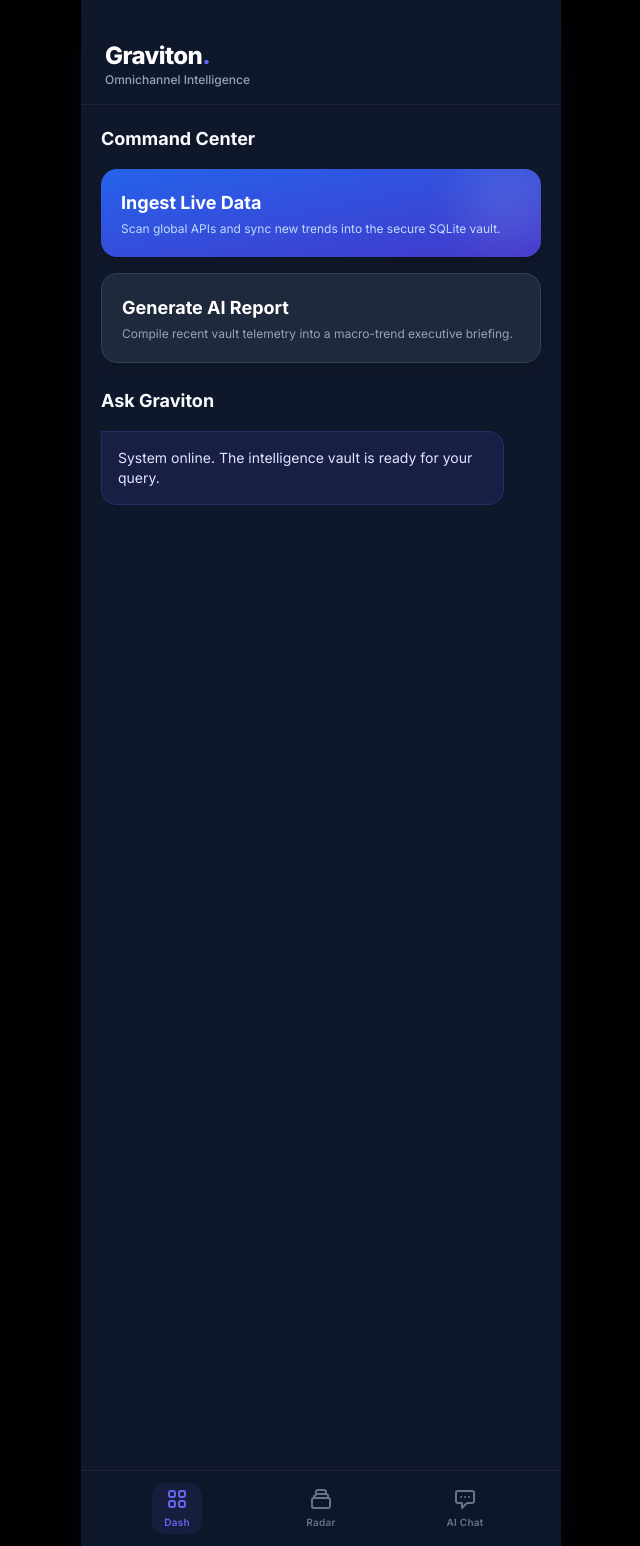
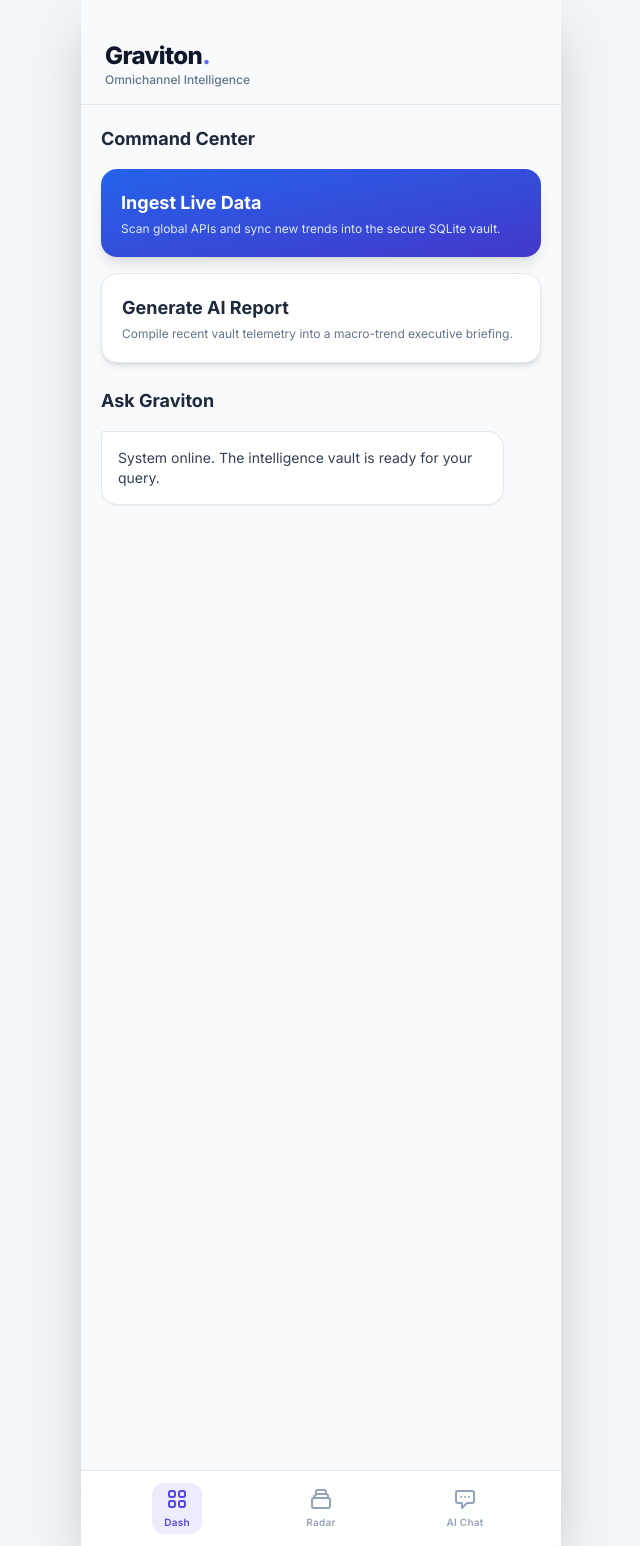
Before and after one commit to shauryasrivastava5357/omni-cloud-node, a Flask app: page / in a window 1280 px wide. Shown: the whole page, without its empty margins (319-959 px from the left). Run offline with Flask 3, Linux system fonts and the light colour scheme; some libraries are stand-ins or nearby versions.

Commit message:
Implemented adaptive light/dark mode based on user OS settings

```diff
--- a/templates/index.html
+++ b/templates/index.html
@@ -5,39 +5,40 @@
     <meta name="viewport" content="width=device-width, initial-scale=1.0, maximum-scale=1.0, user-scalable=no">
     <title>Graviton AI</title>
     <script src="https://cdn.tailwindcss.com"></script>
+    <script>
+        tailwind.config = { darkMode: 'media' } // Automatically reads phone's light/dark setting
+    </script>
     <link href="https://fonts.googleapis.com/css2?family=Inter:wght@400;500;600;700;800&display=swap" rel="stylesheet">
-    <meta name="theme-color" content="#0F172A">
     <style>
-        body { font-family: 'Inter', sans-serif; background-color: #000000; color: #F8FAFC; overflow: hidden; margin: 0; }
-        /* App Container mimics a phone screen on desktop, takes full screen on mobile */
-        .app-container { background-color: #0F172A; max-width: 480px; margin: 0 auto; height: 100vh; display: flex; flex-direction: column; position: relative; }
+        body { font-family: 'Inter', sans-serif; overflow: hidden; margin: 0; }
+        .app-container { max-width: 480px; margin: 0 auto; height: 100vh; display: flex; flex-direction: column; position: relative; }
         .content-area { flex: 1; overflow-y: auto; padding: 20px 20px 100px 20px; scroll-behavior: smooth; }
         ::-webkit-scrollbar { display: none; }
 
-        /* Premium Glassmorphism Navigation */
-        .glass-nav { background: rgba(15, 23, 42, 0.85); backdrop-filter: blur(20px); border-top: 1px solid rgba(255,255,255,0.05); padding-bottom: env(safe-area-inset-bottom); }
-        .tab-btn { color: #64748b; transition: all 0.2s ease; display: flex; flex-direction: column; items-center; justify-center; gap: 4px; }
-        .tab-btn.active { color: #6366f1; }
-        .tab-btn.active .icon-bg { background-color: rgba(99, 102, 241, 0.1); border-radius: 12px; padding: 4px 12px; }
+        /* Glass Navigation adapts to light/dark */
+        .glass-nav { backdrop-filter: blur(20px); padding-bottom: env(safe-area-inset-bottom); }
+        .tab-btn { transition: all 0.2s ease; display: flex; flex-direction: column; align-items: center; justify-content: center; gap: 4px; }
 
-        /* Polished Interactions: Shimmer Loading */
-        .shimmer { background: linear-gradient(90deg, #1e293b 25%, #334155 50%, #1e293b 75%); background-size: 200% 100%; animation: shimmer 1.5s infinite; border-radius: 8px; }
+        /* Shimmer Loading */
+        .shimmer { background: linear-gradient(90deg, #cbd5e1 25%, #e2e8f0 50%, #cbd5e1 75%); background-size: 200% 100%; animation: shimmer 1.5s infinite; border-radius: 8px; }
+        @media (prefers-color-scheme: dark) {
+            .shimmer { background: linear-gradient(90deg, #1e293b 25%, #334155 50%, #1e293b 75%); }
+        }
         @keyframes shimmer { 0% { background-position: -200% 0; } 100% { background-position: 200% 0; } }
 
-        /* View transitions */
         .view-section { display: none; animation: fadeIn 0.2s ease-in-out; }
         .view-section.active { display: block; }
         @keyframes fadeIn { from { opacity: 0; transform: translateY(5px); } to { opacity: 1; transform: translateY(0); } }
     </style>
 </head>
-<body>
+<body class="bg-slate-100 dark:bg-[#000000] text-slate-900 dark:text-slate-50">
 
-<div class="app-container shadow-2xl shadow-indigo-900/20">
+<div class="app-container bg-slate-50 dark:bg-[#0F172A] shadow-2xl">
 
     <!-- HEADER -->
-    <div class="pt-10 pb-4 px-6 border-b border-white/5 bg-[#0F172A] z-10 sticky top-0">
-        <h1 class="text-2xl font-extrabold text-white tracking-tight">Graviton<span class="text-indigo-500">.</span></h1>
-        <p class="text-slate-400 text-xs font-medium">Omnichannel Intelligence</p>
+    <div class="pt-10 pb-4 px-6 border-b border-slate-200 dark:border-white/5 bg-slate-50 dark:bg-[#0F172A] z-10 sticky top-0">
+        <h1 class="text-2xl font-extrabold tracking-tight text-slate-900 dark:text-white">Graviton<span class="text-indigo-500">.</span></h1>
+        <p class="text-slate-500 dark:text-slate-400 text-xs font-medium">Omnichannel Intelligence</p>
     </div>
 
     <!-- MAIN CONTENT AREA -->
@@ -45,46 +46,42 @@
 
         <!-- VIEW 1: DASHBOARD -->
         <div id="view-dashboard" class="view-section active">
-            <h2 class="text-lg font-bold mb-4">Command Center</h2>
+            <h2 class="text-lg font-bold mb-4 text-slate-800 dark:text-slate-100">Command Center</h2>
 
             <div class="grid grid-cols-1 gap-4 mb-6">
                 <!-- Action Card 1 -->
                 <button onclick="runIngestion()" class="bg-gradient-to-br from-blue-600 to-indigo-700 p-5 rounded-2xl text-left shadow-lg relative overflow-hidden group active:scale-95 transition-transform">
-                    <div class="absolute top-0 right-0 -mt-4 -mr-4 w-24 h-24 bg-white opacity-10 rounded-full blur-xl group-hover:opacity-20 transition-opacity"></div>
                     <h3 class="text-white font-bold text-lg mb-1">Ingest Live Data</h3>
-                    <p class="text-blue-200 text-xs line-clamp-2">Scan global APIs and sync new trends into the secure SQLite vault.</p>
+                    <p class="text-blue-100 text-xs line-clamp-2">Scan global APIs and sync new trends into the secure SQLite vault.</p>
                 </button>
 
                 <!-- Action Card 2 -->
-                <button onclick="runAIReport()" class="bg-[#1E293B] border border-slate-700 p-5 rounded-2xl text-left shadow-lg active:scale-95 transition-transform">
-                    <h3 class="text-white font-bold text-lg mb-1">Generate AI Report</h3>
-                    <p class="text-slate-400 text-xs line-clamp-2">Compile recent vault telemetry into a macro-trend executive briefing.</p>
+                <button onclick="runAIReport()" class="bg-white dark:bg-[#1E293B] border border-slate-200 dark:border-slate-700 p-5 rounded-2xl text-left shadow-md active:scale-95 transition-transform">
+                    <h3 class="text-slate-800 dark:text-white font-bold text-lg mb-1">Generate AI Report</h3>
+                    <p class="text-slate-500 dark:text-slate-400 text-xs line-clamp-2">Compile recent vault telemetry into a macro-trend executive briefing.</p>
                 </button>
             </div>
 
-            <div id="dashboard-output" class="bg-[#0B1120] rounded-xl p-4 font-mono text-xs text-indigo-300 hidden border border-indigo-500/20 whitespace-pre-wrap"></div>
+            <div id="dashboard-output" class="bg-slate-100 dark:bg-[#0B1120] rounded-xl p-4 font-mono text-xs text-indigo-700 dark:text-indigo-300 hidden border border-indigo-200 dark:border-indigo-500/20 whitespace-pre-wrap"></div>
         </div>
 
-        <!-- VIEW 2: DISCOVERY FEED (Rich Cards) -->
+        <!-- VIEW 2: DISCOVERY FEED -->
         <div id="view-feed" class="view-section">
-            <h2 class="text-lg font-bold mb-4">Live Radar</h2>
-            <div id="feed-container" class="flex flex-col gap-4">
-                <!-- Data will inject here -->
-            </div>
+            <h2 class="text-lg font-bold mb-4 text-slate-800 dark:text-slate-100">Live Radar</h2>
+            <div id="feed-container" class="flex flex-col gap-4"></div>
         </div>
 
         <!-- VIEW 3: AI CHAT -->
         <div id="view-chat" class="view-section flex flex-col h-full">
-            <h2 class="text-lg font-bold mb-4">Ask Graviton</h2>
+            <h2 class="text-lg font-bold mb-4 text-slate-800 dark:text-slate-100">Ask Graviton</h2>
             <div id="chat-history" class="flex-1 flex flex-col gap-4 mb-4 overflow-y-auto">
-                <!-- Initial System Message -->
-                <div class="bg-indigo-900/30 border border-indigo-500/20 p-4 rounded-2xl rounded-tl-sm w-11/12">
-                    <p class="text-sm text-indigo-100">System online. The intelligence vault is ready for your query.</p>
+                <div class="bg-white dark:bg-indigo-900/30 border border-slate-200 dark:border-indigo-500/20 p-4 rounded-2xl rounded-tl-sm w-11/12 shadow-sm">
+                    <p class="text-sm text-slate-700 dark:text-indigo-100">System online. The intelligence vault is ready for your query.</p>
                 </div>
             </div>
 
             <div class="mt-auto relative">
-                <input type="text" id="chat-input" placeholder="Query the vault..." class="w-full bg-[#1E293B] text-white rounded-full pl-5 pr-12 py-4 text-sm focus:outline-none focus:ring-1 focus:ring-indigo-500 border border-slate-700 placeholder-slate-500 shadow-lg">
+                <input type="text" id="chat-input" placeholder="Query the vault..." class="w-full bg-white dark:bg-[#1E293B] text-slate-900 dark:text-white rounded-full pl-5 pr-12 py-4 text-sm focus:outline-none focus:ring-1 focus:ring-indigo-500 border border-slate-300 dark:border-slate-700 shadow-lg">
                 <button onclick="sendChatMessage()" class="absolute right-2 top-2 bottom-2 bg-indigo-600 hover:bg-indigo-500 text-white rounded-full w-10 h-10 flex items-center justify-center transition-colors">
                     <svg class="w-4 h-4" fill="none" stroke="currentColor" viewBox="0 0 24 24"><path stroke-linecap="round" stroke-linejoin="round" stroke-width="2" d="M14 5l7 7m0 0l-7 7m7-7H3"></path></svg>
                 </button>
@@ -93,23 +90,23 @@
 
     </div>
 
-    <!-- BOTTOM NAVIGATION (App Style) -->
-    <div class="glass-nav absolute bottom-0 w-full px-6 py-3 flex justify-between items-center z-20">
-        <button onclick="switchTab('dashboard')" id="tab-dashboard" class="tab-btn active flex-1 items-center">
+    <!-- BOTTOM NAVIGATION -->
+    <div class="glass-nav bg-white/85 dark:bg-slate-900/85 border-t border-slate-200 dark:border-slate-800 absolute bottom-0 w-full px-6 py-3 flex justify-between items-center z-20">
+        <button onclick="switchTab('dashboard')" id="tab-dashboard" class="tab-btn active flex-1 items-center text-slate-400 dark:text-slate-500">
             <div class="icon-bg flex flex-col items-center">
                 <svg class="w-6 h-6 mb-1" fill="none" stroke="currentColor" viewBox="0 0 24 24"><path stroke-linecap="round" stroke-linejoin="round" stroke-width="2" d="M4 6a2 2 0 012-2h2a2 2 0 012 2v2a2 2 0 01-2 2H6a2 2 0 01-2-2V6zM14 6a2 2 0 012-2h2a2 2 0 012 2v2a2 2 0 01-2 2h-2a2 2 0 01-2-2V6zM4 16a2 2 0 012-2h2a2 2 0 012 2v2a2 2 0 01-2 2H6a2 2 0 01-2-2v-2zM14 16a2 2 0 012-2h2a2 2 0 012 2v2a2 2 0 01-2 2h-2a2 2 0 01-2-2v-2z"></path></svg>
                 <span class="text-[10px] font-semibold tracking-wide">Dash</span>
             </div>
         </button>
 
-        <button onclick="switchTab('feed')" id="tab-feed" class="tab-btn flex-1 items-center">
+        <button onclick="switchTab('feed')" id="tab-feed" class="tab-btn flex-1 items-center text-slate-400 dark:text-slate-500">
             <div class="icon-bg flex flex-col items-center">
                 <svg class="w-6 h-6 mb-1" fill="none" stroke="currentColor" viewBox="0 0 24 24"><path stroke-linecap="round" stroke-linejoin="round" stroke-width="2" d="M19 11H5m14 0a2 2 0 012 2v6a2 2 0 01-2 2H5a2 2 0 01-2-2v-6a2 2 0 012-2m14 0V9a2 2 0 00-2-2M5 11V9a2 2 0 002-2m0 0V5a2 2 0 012-2h6a2 2 0 012 2v2M7 7h10"></path></svg>
                 <span class="text-[10px] font-semibold tracking-wide">Radar</span>
             </div>
         </button>
 
-        <button onclick="switchTab('chat')" id="tab-chat" class="tab-btn flex-1 items-center">
+        <button onclick="switchTab('chat')" id="tab-chat" class="tab-btn flex-1 items-center text-slate-400 dark:text-slate-500">
             <div class="icon-bg flex flex-col items-center">
                 <svg class="w-6 h-6 mb-1" fill="none" stroke="currentColor" viewBox="0 0 24 24"><path stroke-linecap="round" stroke-linejoin="round" stroke-width="2" d="M8 10h.01M12 10h.01M16 10h.01M9 16H5a2 2 0 01-2-2V6a2 2 0 012-2h14a2 2 0 012 2v8a2 2 0 01-2 2h-5l-5 5v-5z"></path></svg>
                 <span class="text-[10px] font-semibold tracking-wide">AI Chat</span>
@@ -119,30 +116,30 @@
 
 </div>
 
+<style>
+    /* Active Tab Colors */
+    .tab-btn.active { color: #4f46e5; }
+    .dark .tab-btn.active { color: #6366f1; }
+    .tab-btn.active .icon-bg { background-color: rgba(79, 70, 229, 0.1); border-radius: 12px; padding: 4px 12px; }
+</style>
+
 <script>
-    // Tab Navigation Logic
     function switchTab(tabId) {
-        // Update Buttons
         document.querySelectorAll('.tab-btn').forEach(btn => btn.classList.remove('active'));
         document.getElementById('tab-' + tabId).classList.add('active');
-
-        // Update Views
         document.querySelectorAll('.view-section').forEach(view => view.classList.remove('active'));
         document.getElementById('view-' + tabId).classList.add('active');
-
-        // Trigger feed fetch if Radar is opened
         if (tabId === 'feed') { loadFeed(); }
     }
 
-    // DASHBOARD FUNCTIONS
     async function runIngestion() {
         const out = document.getElementById('dashboard-output');
         out.classList.remove('hidden');
-        out.innerHTML = '<div class="flex items-center gap-2"><div class="w-2 h-2 bg-indigo-500 rounded-full animate-ping"></div><span>Connecting to global networks...</span></div>';
+        out.innerHTML = '<div class="flex items-center gap-2"><div class="w-2 h-2 bg-indigo-500 rounded-full animate-ping"></div><span>Connecting...</span></div>';
         try {
             const res = await fetch('/trending');
             const data = await res.json();
-            out.innerText = `Success: ${data.message}`;
+            out.innerText = data.message;
         } catch(e) { out.innerText = `Error: ${e.message}`; }
     }
 
@@ -153,63 +150,54 @@
         try {
             const res = await fetch('/summarize');
             const data = await res.json();
-            out.innerHTML = `<span class="text-white font-bold block mb-2">Executive Briefing:</span>${data.ai_macro_analysis}`;
+            out.innerHTML = `<span class="font-bold block mb-2 text-slate-900 dark:text-white">Executive Briefing:</span>${data.ai_macro_analysis}`;
         } catch(e) { out.innerText = `Error: ${e.message}`; }
     }
 
-    // FEED FUNCTION (Rich Cards)
     async function loadFeed() {
         const container = document.getElementById('feed-container');
-        // Inject Skeleton Loaders
-        container.innerHTML = Array(3).fill('<div class="bg-[#1E293B] rounded-2xl p-4 border border-slate-800 h-32 flex flex-col justify-between"><div class="shimmer h-4 w-1/4"></div><div class="shimmer h-5 w-full mt-2"></div><div class="shimmer h-3 w-2/3 mt-auto"></div></div>').join('');
+        container.innerHTML = Array(3).fill('<div class="bg-white dark:bg-[#1E293B] rounded-2xl p-4 border border-slate-200 dark:border-slate-800 h-32 flex flex-col justify-between shadow-sm"><div class="shimmer h-4 w-1/4"></div><div class="shimmer h-5 w-full mt-2"></div><div class="shimmer h-3 w-2/3 mt-auto"></div></div>').join('');
 
         try {
             const res = await fetch('/history');
             const data = await res.json();
 
             if (data.length === 0) {
-                container.innerHTML = '<p class="text-slate-500 text-sm text-center mt-10">Vault is empty. Ingest data from the Dashboard.</p>';
+                container.innerHTML = '<p class="text-slate-500 text-sm text-center mt-10">Vault is empty.</p>';
                 return;
             }
 
             container.innerHTML = data.map(item => {
                 let platform = item.source.split('-')[0].split(' ')[0];
                 return `
-                <div class="bg-[#1E293B] rounded-2xl p-4 border border-slate-800 shadow-lg relative overflow-hidden">
-                    <div class="flex items-center justify-between mb-3">
-                        <span class="px-2 py-1 bg-indigo-500/10 text-indigo-400 text-[10px] font-bold uppercase rounded tracking-wider">${platform}</span>
-                    </div>
-                    <h3 class="font-semibold text-sm mb-2 text-slate-100 leading-snug">${item.title}</h3>
-                    <p class="text-xs text-slate-400 mb-4 line-clamp-2">${item.raw_summary}</p>
-                    <a href="${item.url}" target="_blank" class="w-full flex items-center justify-center gap-2 bg-slate-800 hover:bg-slate-700 text-slate-300 text-xs font-semibold py-3 rounded-xl transition-colors">
-                        View Source
-                        <svg class="w-3 h-3" fill="none" stroke="currentColor" viewBox="0 0 24 24"><path stroke-linecap="round" stroke-linejoin="round" stroke-width="2" d="M10 6H6a2 2 0 00-2 2v10a2 2 0 002 2h10a2 2 0 002-2v-4M14 4h6m0 0v6m0-6L10 14"></path></svg>
+                <div class="bg-white dark:bg-[#1E293B] rounded-2xl p-4 border border-slate-200 dark:border-slate-800 shadow-sm relative overflow-hidden">
+                    <span class="px-2 py-1 bg-indigo-100 dark:bg-indigo-500/10 text-indigo-700 dark:text-indigo-400 text-[10px] font-bold uppercase rounded tracking-wider">${platform}</span>
+                    <h3 class="font-semibold text-sm mt-3 mb-2 text-slate-900 dark:text-slate-100 leading-snug">${item.title}</h3>
+                    <p class="text-xs text-slate-500 dark:text-slate-400 mb-4 line-clamp-2">${item.raw_summary}</p>
+                    <a href="${item.url}" target="_blank" class="w-full flex items-center justify-center gap-2 bg-slate-100 dark:bg-slate-800 hover:bg-slate-200 dark:hover:bg-slate-700 text-slate-700 dark:text-slate-300 text-xs font-semibold py-3 rounded-xl transition-colors">
+                        View Source <svg class="w-3 h-3" fill="none" stroke="currentColor" viewBox="0 0 24 24"><path stroke-linecap="round" stroke-linejoin="round" stroke-width="2" d="M10 6H6a2 2 0 00-2 2v10a2 2 0 002 2h10a2 2 0 002-2v-4M14 4h6m0 0v6m0-6L10 14"></path></svg>
                     </a>
                 </div>`;
             }).join('');
-        } catch(e) { container.innerHTML = `<p class="text-red-400 text-sm">Error loading feed: ${e.message}</p>`; }
+        } catch(e) { container.innerHTML = `<p class="text-red-500 text-sm">Error: ${e.message}</p>`; }
     }
 
-    // CHAT FUNCTION
     async function sendChatMessage() {
         const input = document.getElementById('chat-input');
         const text = input.value.trim();
         if(!text) return;
 
         const history = document.getElementById('chat-history');
-
-        // Append User Message
         history.innerHTML += `
-        <div class="bg-slate-800 p-4 rounded-2xl rounded-tr-sm w-10/12 self-end shadow-md">
-            <p class="text-sm text-white">${text}</p>
+        <div class="bg-indigo-100 dark:bg-slate-800 p-4 rounded-2xl rounded-tr-sm w-10/12 self-end shadow-sm">
+            <p class="text-sm text-slate-800 dark:text-white">${text}</p>
         </div>`;
         input.value = '';
         history.scrollTop = history.scrollHeight;
 
-        // Append Loading Message
         const loadingId = 'loading-' + Date.now();
         history.innerHTML += `
-        <div id="${loadingId}" class="bg-indigo-900/30 border border-indigo-500/20 p-4 rounded-2xl rounded-tl-sm w-11/12 flex items-center gap-2">
+        <div id="${loadingId}" class="bg-white dark:bg-indigo-900/30 border border-slate-200 dark:border-indigo-500/20 p-4 rounded-2xl rounded-tl-sm w-11/12 flex items-center gap-2 shadow-sm">
             <div class="w-2 h-2 bg-indigo-500 rounded-full animate-bounce"></div>
             <div class="w-2 h-2 bg-indigo-500 rounded-full animate-bounce" style="animation-delay: 0.1s"></div>
             <div class="w-2 h-2 bg-indigo-500 rounded-full animate-bounce" style="animation-delay: 0.2s"></div>
@@ -227,17 +215,16 @@
             document.getElementById(loadingId).remove();
 
             history.innerHTML += `
-            <div class="bg-indigo-900/30 border border-indigo-500/20 p-4 rounded-2xl rounded-tl-sm w-11/12 shadow-md">
-                <p class="text-sm text-indigo-50 whitespace-pre-wrap">${data.graviton_response}</p>
+            <div class="bg-white dark:bg-indigo-900/30 border border-slate-200 dark:border-indigo-500/20 p-4 rounded-2xl rounded-tl-sm w-11/12 shadow-sm">
+                <p class="text-sm text-slate-800 dark:text-indigo-50 whitespace-pre-wrap">${data.graviton_response}</p>
             </div>`;
             history.scrollTop = history.scrollHeight;
         } catch(e) {
             document.getElementById(loadingId).remove();
-            history.innerHTML += `<div class="bg-red-900/30 p-4 rounded-2xl w-11/12"><p class="text-sm text-red-200">Error: ${e.message}</p></div>`;
+            history.innerHTML += `<div class="bg-red-50 dark:bg-red-900/30 p-4 rounded-2xl w-11/12"><p class="text-sm text-red-600 dark:text-red-200">Error: ${e.message}</p></div>`;
         }
     }
 
-    // Enter key sends chat
     document.getElementById('chat-input').addEventListener('keypress', function (e) {
         if (e.key === 'Enter') sendChatMessage();
     });
```
